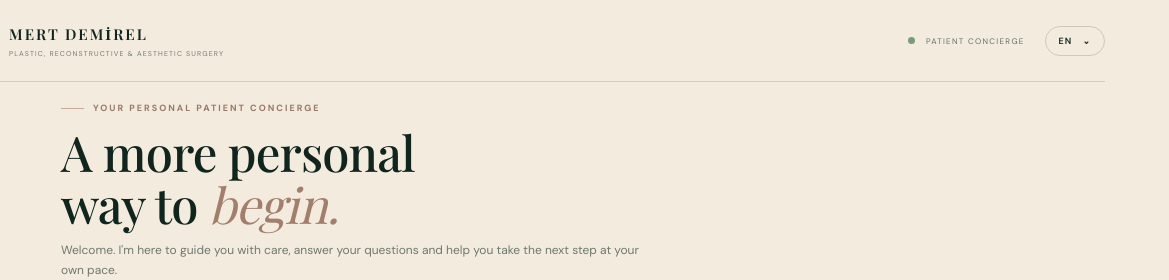
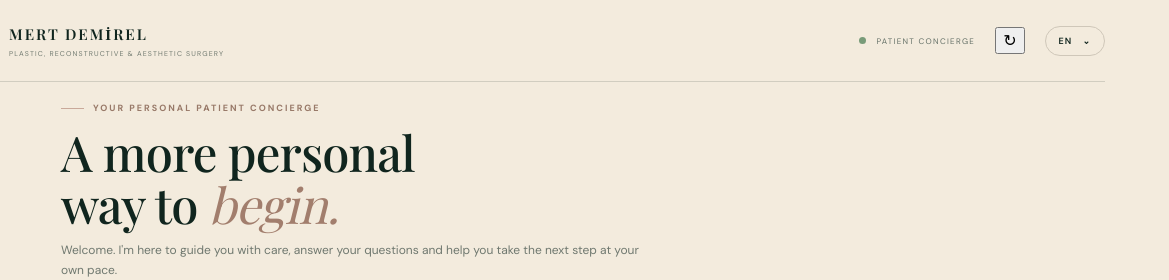
Before and after one commit to Nazeer247/Mert-Demirel-ai, a plain HTML site: page frontend/index.html in a window 1280 px wide. Shown: the top 280 px of the page, 111-1280 px from the left. Drawn offline with nearby package versions, Linux system fonts and the light colour scheme.

Commit message:
Add new conversation control to concierge header

```diff
--- a/frontend/index.html
+++ b/frontend/index.html
@@ -18,7 +18,7 @@
         <span class="brand-mark">MD</span>
         <span class="brand-copy"><strong>MERT DEMİREL</strong><small>PLASTIC, RECONSTRUCTIVE &amp; AESTHETIC SURGERY</small></span>
       </a>
-      <div class="header-right"><span class="availability"><i></i> PATIENT CONCIERGE</span><button class="language-button" id="language" type="button">EN <span>⌄</span></button></div>
+      <div class="header-right"><span class="availability"><i></i> PATIENT CONCIERGE</span><button class="reset-button" id="reset" type="button" aria-label="Start a new conversation" title="New conversation">↻</button><button class="language-button" id="language" type="button">EN <span>⌄</span></button></div>
     </header>
 
     <section class="chat-workspace" aria-label="Patient concierge">
```
